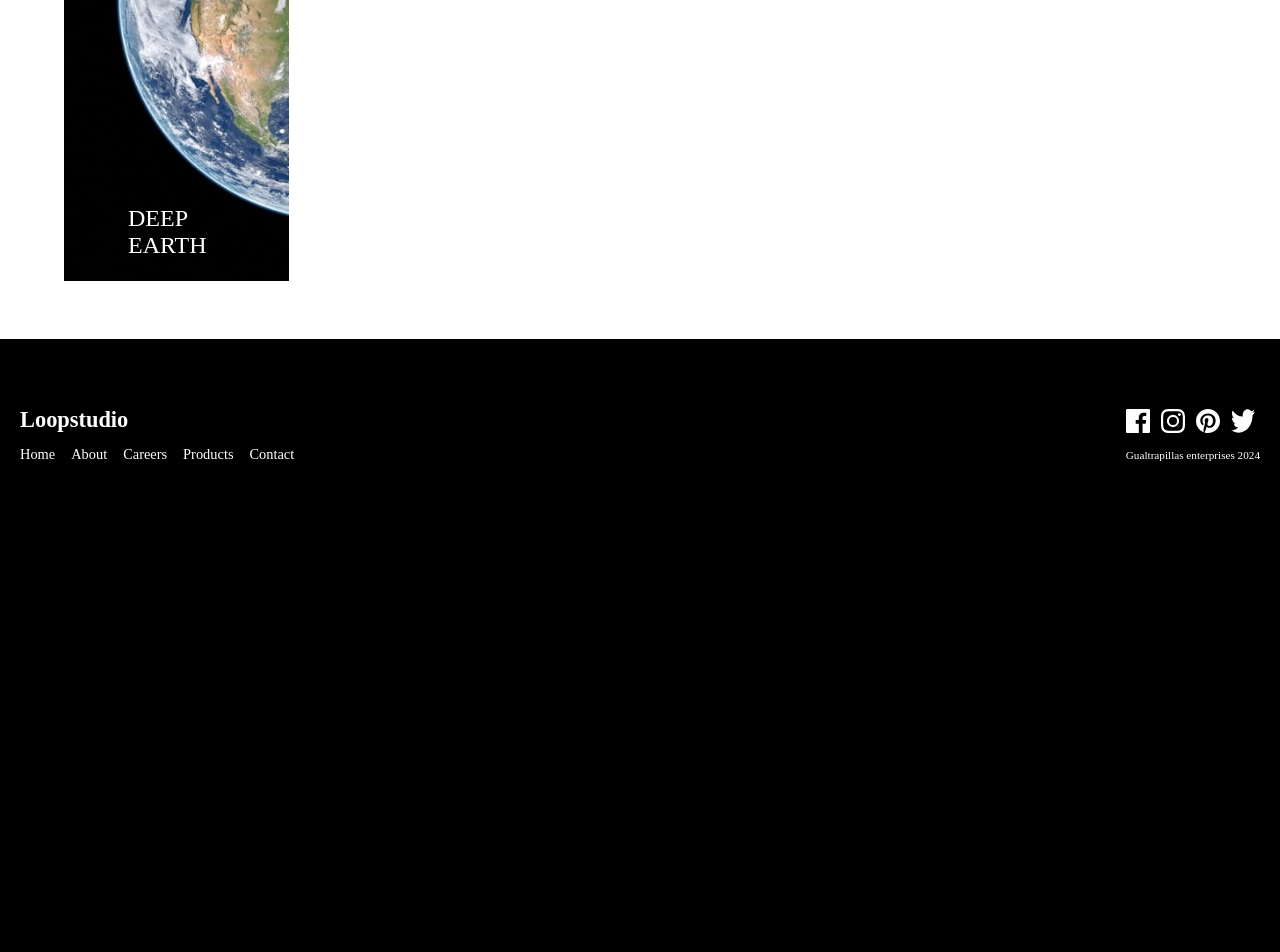
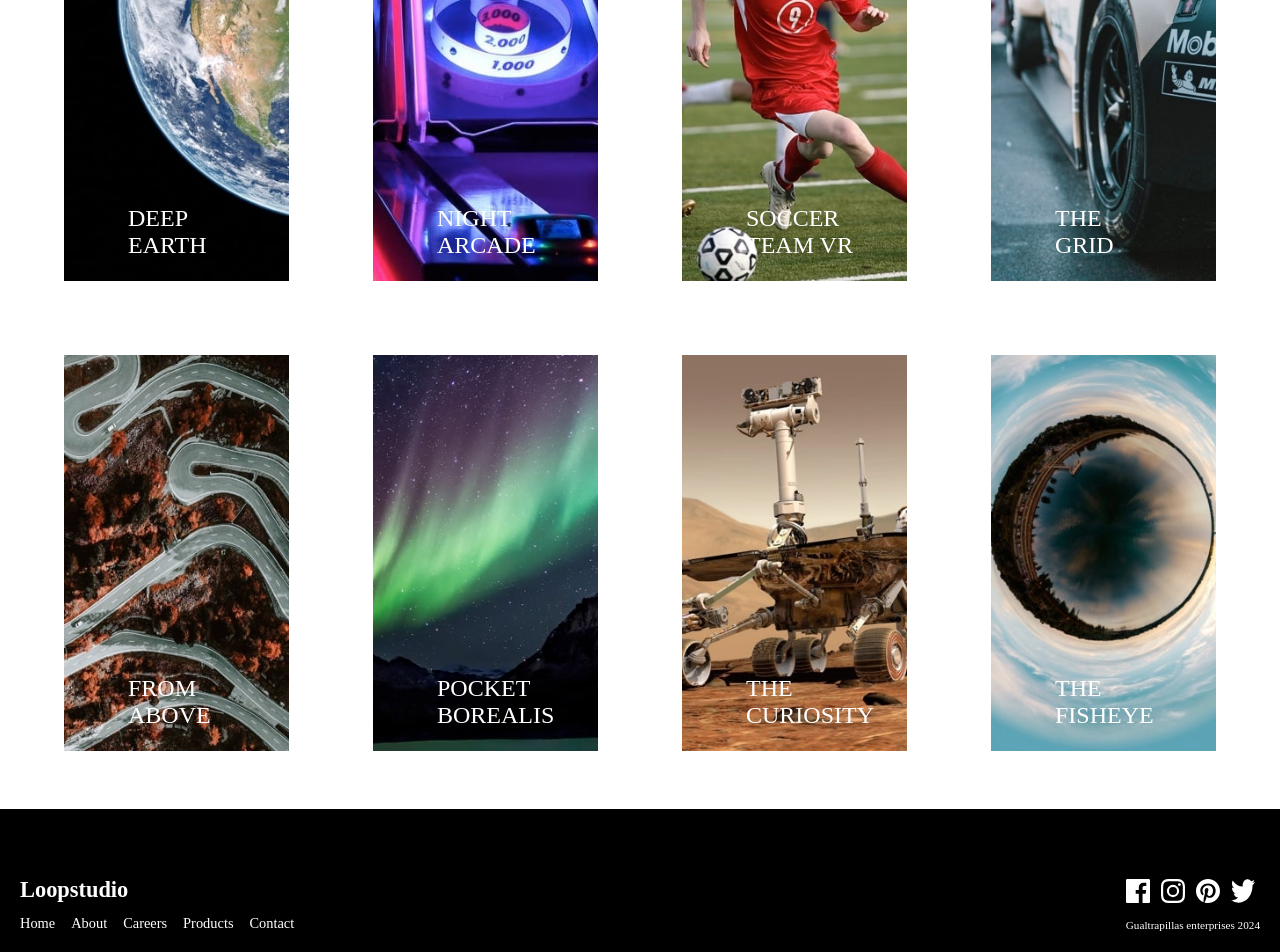
Before and after one commit to DelDazDev/reat-landing, a React (Vite) app: page / in a window 1280 px wide. Shown: the part 1242-2194 px from the top of the page. Before the commit the page ends 1725 px from the top, so only its background shows below. Built offline with nearby package versions, Linux system fonts and the light colour scheme.

Commit message:
Espero que el ciommit final del 22/03/24

```diff
--- a/src/components/cards.jsx
+++ b/src/components/cards.jsx
@@ -1,5 +1,12 @@
 import "../styles/Cards.css";
 import imgCard from "../../public/images/desktop/image-deep-earth.jpg"
+import imgCard2 from "../../public/images/desktop/image-night-arcade.jpg"
+import imgCard3 from "../../public/images/desktop/image-soccer-team.jpg"
+import imgCard4 from "../../public/images/desktop/image-grid.jpg"
+import imgCard5 from "../../public/images/desktop/image-from-above.jpg"
+import imgCard6 from "../../public/images/desktop/image-pocket-borealis.jpg"
+import imgCard7 from "../../public/images/desktop/image-curiosity.jpg"
+import imgCard8 from "../../public/images/desktop/image-fisheye.jpg"
 //import {card} from "../components/data/data";
 
 
@@ -19,6 +26,41 @@ const Cards = () => {
       <h2>Deep</h2>
       <h2>Earth</h2>
     </div>
+    <div className="cards">
+      <img src={imgCard2}/>
+      <h2>Night</h2>
+      <h2>Arcade</h2>
+    </div>
+    <div className="cards">
+      <img src={imgCard3}/>
+      <h2>Soccer</h2>
+      <h2>Team vr</h2>
+    </div>
+    <div className="cards">
+      <img src={imgCard4}/>
+      <h2>The</h2>
+      <h2>Grid</h2>
+    </div>
+    <div className="cards">
+      <img src={imgCard5}/>
+      <h2>From</h2>
+      <h2>Above</h2>
+    </div>
+    <div className="cards">
+      <img src={imgCard6}/>
+      <h2>Pocket</h2>
+      <h2>Borealis</h2>
+    </div>
+    <div className="cards">
+      <img src={imgCard7}/>
+      <h2>The</h2>
+      <h2>Curiosity</h2>
+    </div>
+    <div className="cards">
+      <img src={imgCard8}/>
+      <h2>The</h2>
+      <h2>Fisheye</h2>
+    </div>
     </section>
   )
 }
```
